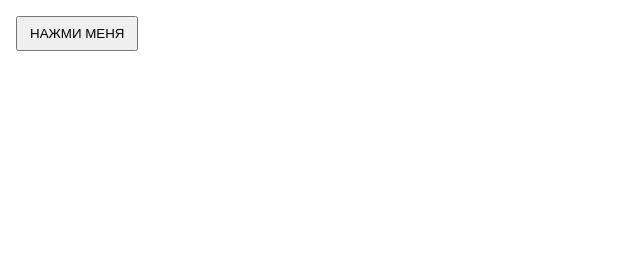
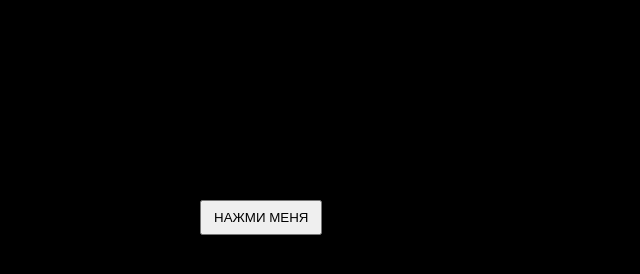
Before and after one commit to AntonReva/BTN, a plain HTML site: page index.html in a window 1280 px wide. Shown: the whole page, without its empty margins (0-640 px from the left). Drawn offline with Linux system fonts and the light colour scheme.

Commit message:
for Niko

```diff
--- a/js.js
+++ b/js.js
@@ -2,5 +2,5 @@ const btn = document.querySelector("#btn");
 btn.addEventListener("click", btnHandler);
 
 function btnHandler() {
-  return window.open("https://www.instagram.com/ntskkk/");
+  return window.open("https://www.instagram.com/__f.o.r.s.e__/");
 }
--- a/style.css
+++ b/style.css
@@ -3,7 +3,10 @@
 }
 
 body {
-    margin: 16px;
+    background-color: black;
+    justify-content: center;
+
+    margin: 200px;
     font-family: -apple-system, BlinkMacSystemFont, 'Segoe UI', Roboto, Oxygen,
         Ubuntu, Cantarell, 'Open Sans', 'Helvetica Neue', sans-serif;
 }
```
